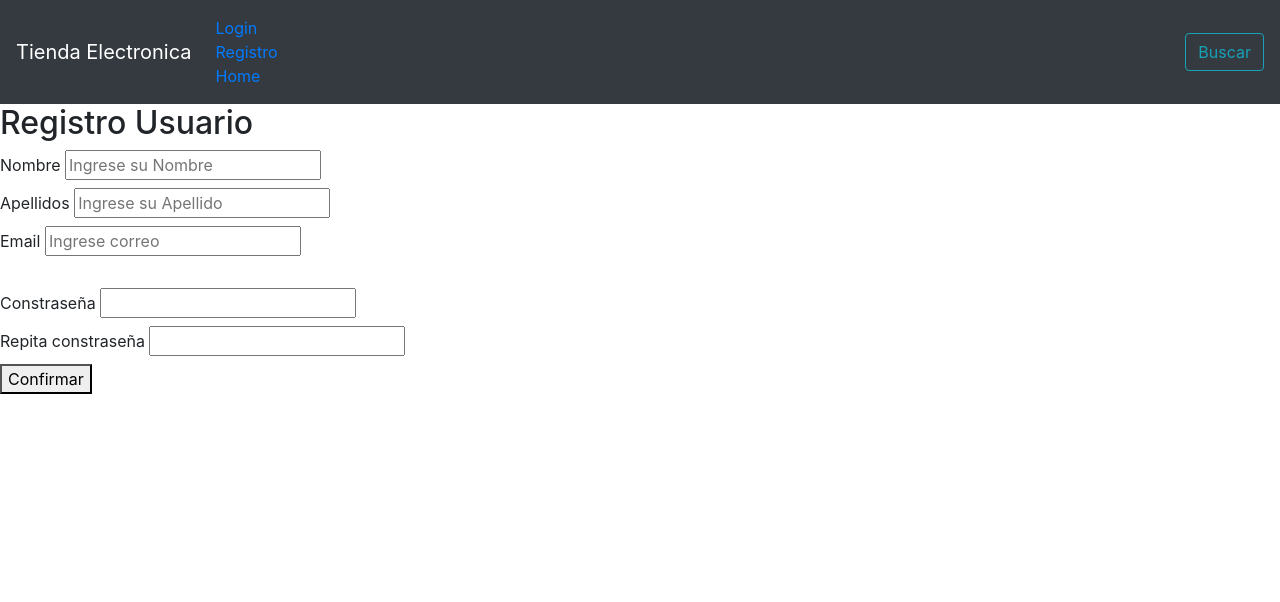
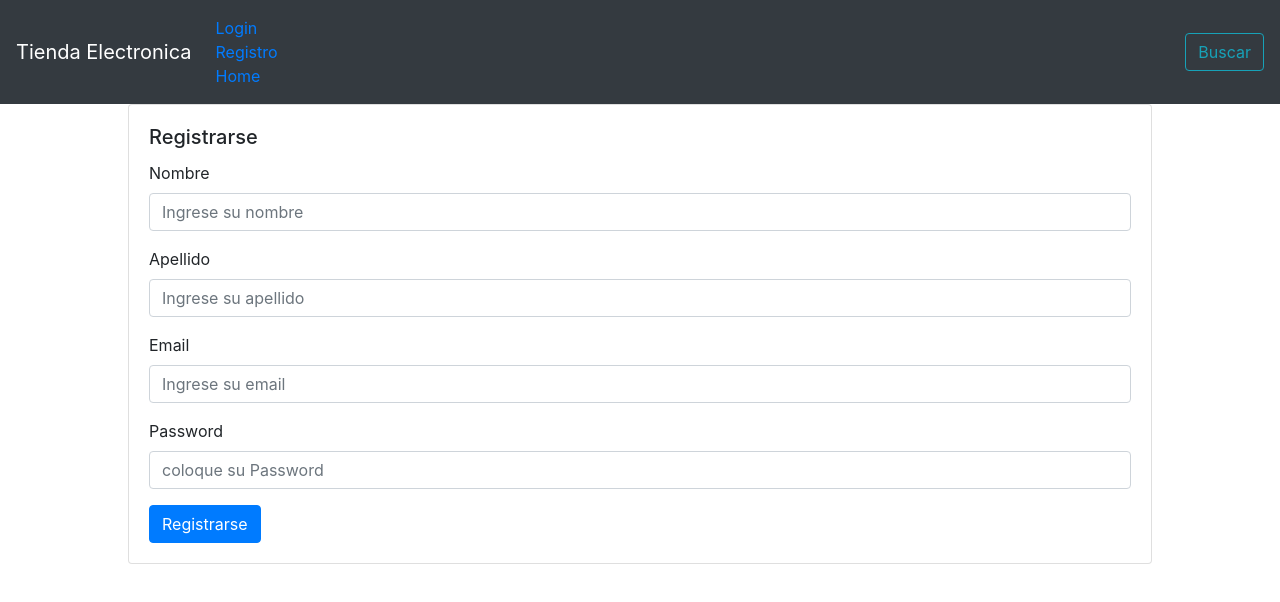
Before and after one commit to DDRRAKKENN/React_ecommerce_DDRRAKKENN, a React (Create React App) app: page /registro in a window 1280 px wide. Shown: the top 602 px of the page. Built offline with nearby package versions, Linux system fonts and the light colour scheme.

Commit message:
nuevo cambios esperando solucion

```diff
--- a/src/App.js
+++ b/src/App.js
@@ -1,26 +1,12 @@
 import { BrowserRouter} from 'react-router-dom'
 import Menu from "./Components/Menu/Index"
 import RoutesWeb from "./Components/RoutesWeb/RoutesWeb"
-import firebase from "firebase"
-
-const firebaseConfig = {
-    apiKey: "AIzaSyAsfu7FdnBYLptHqJtb1dpL_ZCV2XlAtKk",
-    authDomain: "react-utn-lara.firebaseapp.com",
-    projectId: "react-utn-lara",
-    storageBucket: "react-utn-lara.appspot.com",
-    messagingSenderId: "385256768407",
-    appId: "1:385256768407:web:c6d707edb033be26007ad2"
-};
-// Initialize Firebase
-firebase.initializeApp(firebaseConfig);
 
 function App(){
-    console.log(firebase.database())
-    const opciones=[
+        const opciones=[
         {
             path:"/login",
             label:"Login"
-
         },
         {
             path:"/registro",
--- a/src/Components/Login.js
+++ b/src/Components/Login.js
@@ -1,13 +1,64 @@
+import React, {useState} from "react";
+import {Card, Form, Button, Spinner} from "react-bootstrap";
+import firebase from "../Config/firebase";
+
 function Login(){
+    const [form, setForm] = useState({email:'',password:''});
+    const [spinner, setSpinner] = useState(false);
+    const handleSubmit = (e)=>{
+        e.preventDefault();
+        setSpinner(true);
+        let email=form.email;
+        let password=form.password;
+        firebase.auth.signInWithEmailAndPassword(email, password)
+        .then((data)=>{
+            console.log("Usuario logueado", data)
+
+        })
+        .catch((error)=>{
+            console.log("Error",error)
+            setSpinner(false);
+        })
+
+    }
+    const handleChange = (e)=>{
+
+    const target = e.target;
+    const value = target.value
+    const name = target.name;
+
+    setForm({
+        ...form,
+        [name] : value});
+}
     return(
-            <>
-                <h2>Login</h2>
-                <label>Email <input type="email"  placeholder="Correo electronico" /></label>
-                <br></br>
-                <label >Constraseña <input type="password" placeholder="Password" /> </label>
-                <br></br>
-                <button onClick="submit">Confirmar</button>
-            </>
+        <Card style={{ width: '80%', margin:'auto' }}>
+            <Card.Body>
+            <Card.Title>Login</Card.Title>
+
+                <Form onSubmit={handleSubmit}>
+                    <Form.Group controlId="formBasic">
+                        <Form.Label>Email</Form.Label>
+                        <Form.Control type="email" placeholder="Ingrese su email" name="email" value={form.email} onChange={handleChange} />
+
+                    </Form.Group>
+
+                    <Form.Group controlId="formBasic">
+                        <Form.Label>Password</Form.Label>
+                        <Form.Control type="password" placeholder="coloque su Password" name="password" value={form.password} onChange={handleChange} />
+                    </Form.Group>
+
+                    <Button variant="primary" type="submit">
+                        {
+                            spinner &&
+                            <Spinner animation="grow" variant="light" size="sm" />
+                        }
+                        Ingrese
+                    </Button>
+                </Form>
+            </Card.Body>
+        </Card>
     )
+
 }
 export default Login;
--- a/src/Components/Productos.js
+++ b/src/Components/Productos.js
@@ -8,12 +8,11 @@ function Productos(props){
         <div>
             <Card style={{ width: '15rem' }} border="primary" bg="light">
                 <Card.Body>
-                    <Card.Title><b>{props.productos.name}</b></Card.Title>
-                    <Link to={"/productos/"+props.productos.id}><Button variant ="outline-primary">Ver Detalle</Button></Link>
+                    <Card.Title><b>{props.productos.data().name}</b></Card.Title>
+                    <Link to={"productos/"+props.productos.id}><Button variant ="outline-primary">Ver Detalle</Button></Link>
                 </Card.Body>
             </Card>
         </div>
     );
 }
-
 export default Productos;
--- /dev/null
+++ b/src/Config/firebase.js
@@ -0,0 +1,17 @@
+import firebase from "firebase";
+
+const firebaseConfig = {
+  apiKey: "AIzaSyCDCg5MaxG79_Gh3UaGgGydqLsfb8bLpOI",
+  authDomain: "react-lara-utn.firebaseapp.com",
+  projectId: "react-lara-utn",
+  storageBucket: "react-lara-utn.appspot.com",
+  messagingSenderId: "894299250363",
+  appId: "1:894299250363:web:b5621defcc5b6a7ce5139e"
+};
+// Initialize Firebase
+firebase.initializeApp(firebaseConfig);
+const db= firebase.firestore();
+firebase.auth=firebase.auth();
+firebase.db=db;
+
+export default firebase;
--- a/src/Pages/Home.js
+++ b/src/Pages/Home.js
@@ -1,6 +1,7 @@
 import React, { Component } from "react";
 import Productos from "../Components/Productos";
-import {getProductos} from "../Services/ProductosServices"
+//import {getProductos} from "../Services/ProductosServices";
+import firebase from "../Config/firebase";
 
 class Home extends Component {
     constructor() {
@@ -11,19 +12,20 @@ class Home extends Component {
     };
 }
     componentDidMount() {
-        getProductos()
-        .then(data=>{
+        firebase.db.collection("productos")
+        .get()
+        .then(querySnapshot=>{
             this.setState({
-                productos:data.data,
-                loading:false
+                productos:querySnapshot.docs,
+                loading:false,
             })
-        })
+    })
 }
     render() {
         if(this.state.loading){
             return(
                 <div>
-                    loading...
+                    Keep calm and wait...
                 </div>
             )}
         else{
@@ -33,7 +35,6 @@ class Home extends Component {
                     {this.state.productos.map(producto=><Productos productos={producto}/>)}
                 </div>
             )
-
         }
     }
 }
--- a/src/Pages/ProductoDetalle.js
+++ b/src/Pages/ProductoDetalle.js
@@ -1,26 +1,29 @@
-import React, { useEffect,useState } from 'react'
-import { Link } from 'react-router-dom'
-import { getProducto } from '../Services/ProductosServices'
+import React, { useEffect,useState } from 'react';
+import { Link } from 'react-router-dom';
+//import { getProducto } from '../Services/ProductosServices'
 import Button from "react-bootstrap/Button"
+import firebase from "../Config/firebase";
 
 function ProductoDetalle(props){
-    const [producto,setProducto]=useState({})
+    const [producto ,setProducto]=useState({})
     useEffect(
         ()=>{
-            getProducto(props.match.params.id)
-            .then((res)=>{
-                setProducto(res[0])
+            firebase.db.doc("productos/"+props.match.params.id)
+            .get()
+            .then(doc=>{
+                setProducto(doc)
             })
-        },[]
+        // eslint-disable-next-line react-hooks/exhaustive-deps
+        }, []
     )
     return(
-        <>
-            <h2>{producto.name}</h2>
-            <div><b>Nombre del producto: </b>{producto.name}</div>
-            <div><b>Descripcion: </b>{producto.description}.</div>
-            <div><b>Precio al consumidor: </b>${producto.price} (Dolares Americanos).</div>
-            <Link><Button variant ="primary">Comprar</Button></Link>
-        </>
+            <>
+                <h2>{producto.data.name}</h2>
+                <div><b>Nombre del producto: </b>{producto.data.name}.</div>
+                <div><b>Descripcion: </b>{producto.data.description}.</div>
+                <div><b>Precio al consumidor: </b>${producto.data.price}(Dolares Americanos).</div>
+                <Link><Button variant ="primary">Comprar!</Button></Link>
+            </>
     )
 }
 export default ProductoDetalle;
--- a/src/Pages/Registro.js
+++ b/src/Pages/Registro.js
@@ -1,24 +1,89 @@
-import React, {Component} from "react";
-import Datos from "../Components/Datos";
-import Validacion from "../Components/Validacion";
+import React, {useState} from "react";
+import {Card, Form, Button, Spinner} from "react-bootstrap";
+import firebase from "../Config/firebase";
 
-/*Componentes que van dentro de Registro.js
-1-Datos.js
-2-Validacion.js
+function Registro(){
+    const [form, setForm] = useState({nombre:'',apellido:'',email:'',password:''});
+    const [spinner, setSpinner] = useState(false);
+    const handleSubmit = (e)=>{
+        e.preventDefault();
+        setSpinner(true);
+        let email=form.email;
+        let password=form.password;
+        firebase.auth.createUserWithEmailAndPassword(email, password)
+        .then((data)=>{
+            console.log("Usuario creado",data.user.uid)
+            firebase.db.collection("usuarios").add({
+                nombre: form.nombre,
+                apellido: form.apellido,
+                email: form.email,
+                userId: data.user.uid
+            })
+            .then((data)=>{
+                    setSpinner(false);
+                console.log(data)
 
-Luego enviar Registro.js a App.js
-*/
+            })
+            .catch((err)=>{
+                console.log(err)
+                setSpinner(false);
+                })
+        })
+        .catch((error)=>{
+            console.log("Error",error)
+            setSpinner(false);
+        })
 
-class Registro extends Component{
-    render(){
-        return(
-            <form>
-                <h2>Registro Usuario</h2>
-                <Datos/>
-                <br/>
-                <Validacion/>
-            </form>
-        )
-    };
+    }
+    const handleChange = (e)=>{
+
+    const target = e.target;
+    const value = target.value
+    const name = target.name;
+
+    setForm({
+        ...form,
+        [name] : value});
 }
+    return(
+        <Card style={{ width: '80%', margin:'auto' }}>
+            <Card.Body>
+            <Card.Title>Registrarse</Card.Title>
+
+                <Form onSubmit={handleSubmit}>
+                    <Form.Group controlId="formBasic">
+                        <Form.Label>Nombre</Form.Label>
+                        <Form.Control type="text" placeholder="Ingrese su nombre" name="nombre" value={form.nombre} onChange={handleChange}/>
+
+                    </Form.Group>
+                    <Form.Group controlId="formBasic">
+                        <Form.Label>Apellido</Form.Label>
+                        <Form.Control type="text" placeholder="Ingrese su apellido" name="apellido" value={form.apellido} onChange={handleChange} />
+
+                    </Form.Group>
+                    <Form.Group controlId="formBasic">
+                        <Form.Label>Email</Form.Label>
+                        <Form.Control type="email" placeholder="Ingrese su email" name="email" value={form.email} onChange={handleChange} />
+
+                    </Form.Group>
+
+                    <Form.Group controlId="formBasic">
+                        <Form.Label>Password</Form.Label>
+                        <Form.Control type="password" placeholder="coloque su Password" name="password" value={form.password} onChange={handleChange} />
+                    </Form.Group>
+
+                    <Button variant="primary" type="submit">
+                        {
+                            spinner &&
+                            <Spinner animation="grow" variant="light" size="sm" />
+                        }
+                         Registrarse
+                    </Button>
+                </Form>
+            </Card.Body>
+        </Card>
+    )
+
+}
+
 export default Registro;
```
Also changed, not shown: 1 other file (tests, documents, lock files or other folders).
